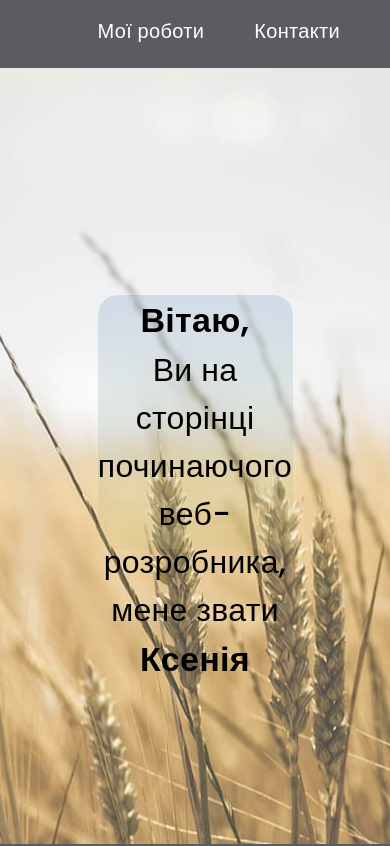
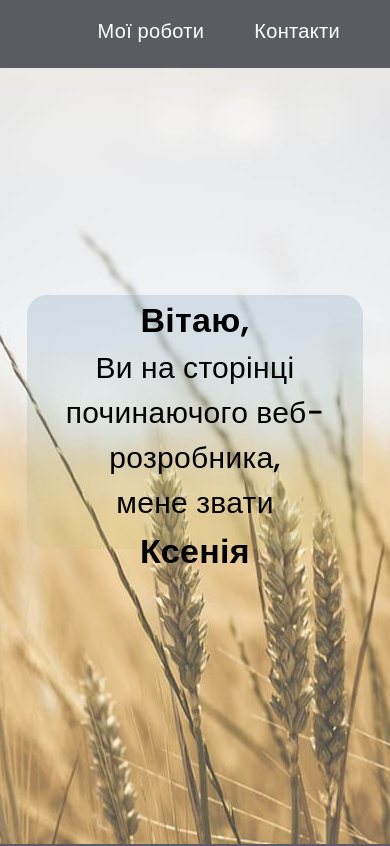
Before and after one commit to Kseniia1PK/Kseniia1PK.github.io, a plain HTML site: page index.html in a window 390 px wide. Shown: the top 846 px of the page. Drawn offline with nearby package versions, Linux system fonts and the light colour scheme.

Commit message:
зміни

```diff
--- a/style.css
+++ b/style.css
@@ -403,11 +403,20 @@ height: 30vh;
   }
   .carousel-button {
     display: none;
+    overflow: hidden;
   }
 }
 
 @media screen and (min-width: 381px) and (max-width: 767px) {
+  h1{
+    height: 30vh;
+      width: 86vw;
+      font-size: 30px;
+      font-weight: 500;
+
+    }
   .carousel-button {
     display: none;
+    overflow: hidden;
   }
 }
```
